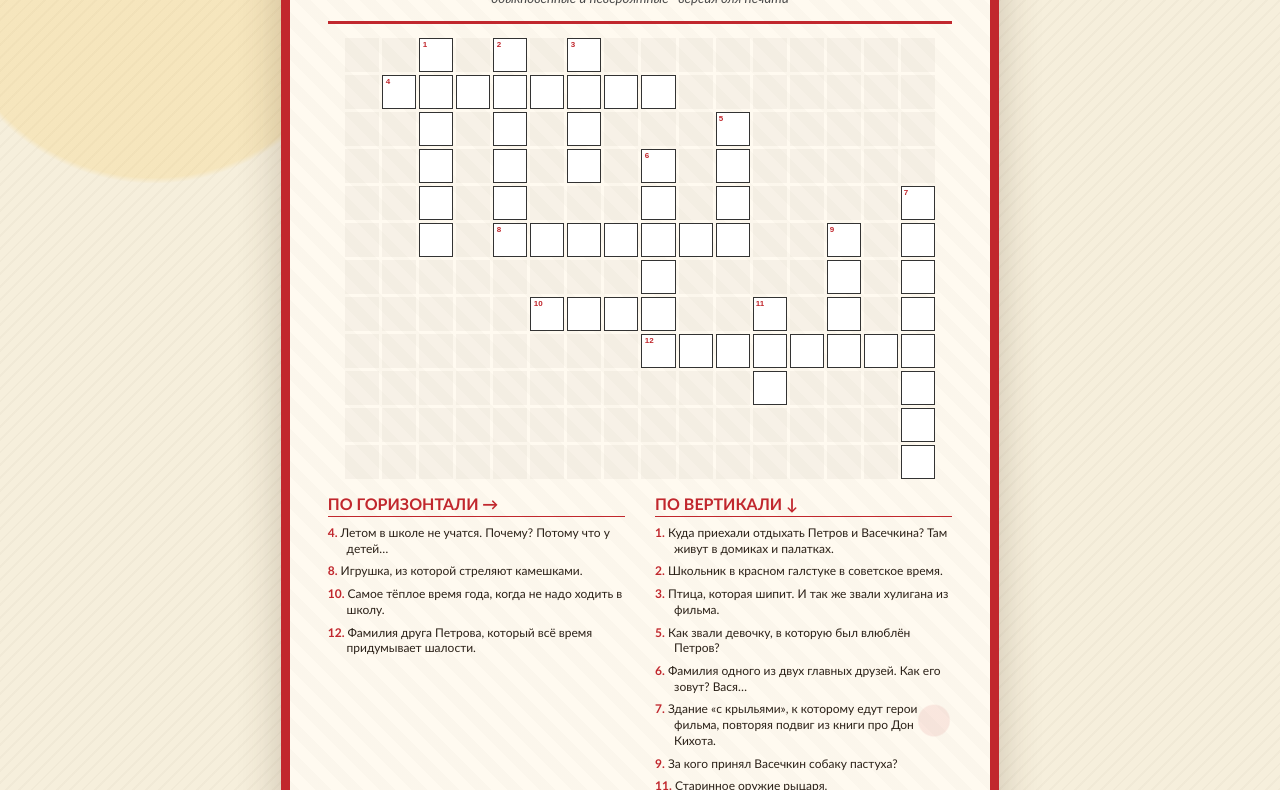
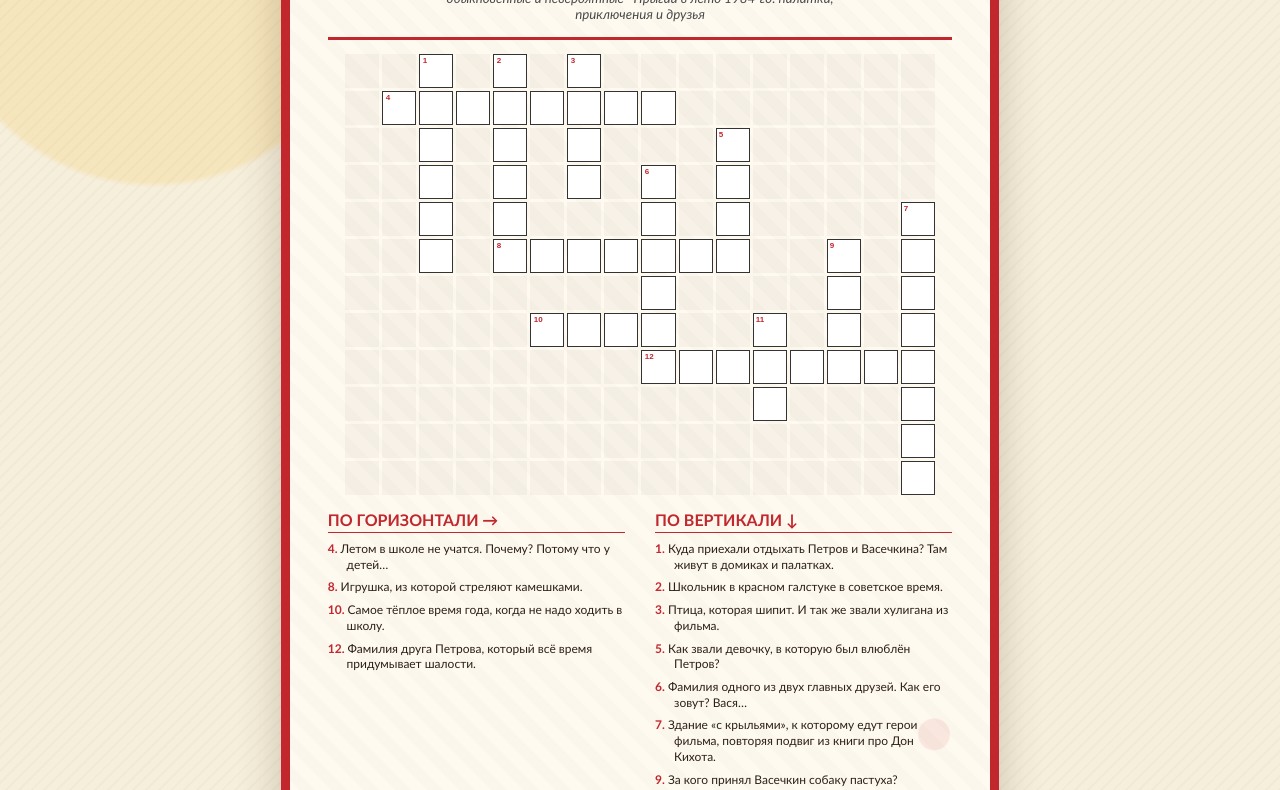
Before and after one commit to Mishanya76/krossv-landing, a plain HTML site: page print.html in a window 1280 px wide. Shown: the part 249-1039 px from the top of the page. Drawn offline with Linux system fonts and the light colour scheme.

Commit message:
Update print.html: print page and navigation

```diff
--- a/print.html
+++ b/print.html
@@ -147,7 +147,7 @@
         <div class="hdr">
           <div class="hdr-top">Пионерский лагерь · кроссворд</div>
           <h1>Каникулы Петрова и Васечкина</h1>
-          <div class="hdr-sub">обыкновенные и невероятные · версия для печати</div>
+          <div class="hdr-sub">обыкновенные и невероятные · Прыгай в лето 1984-го: палатки, приключения и друзья</div>
         </div>
       </div>
       <div class="rule"></div>
```
